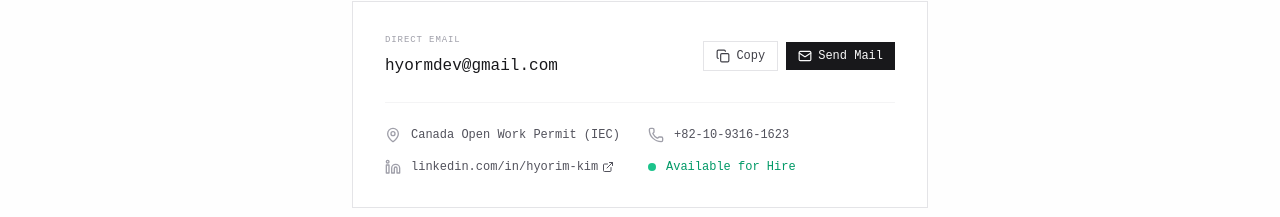
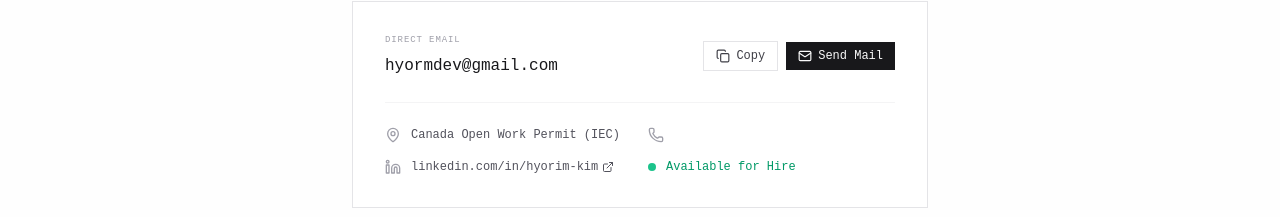
Before and after one commit to Hyorm/hyorm.github.io, a React (Vite) app: page / in a window 1280 px wide. Shown: the part 3658-3875 px from the top of the page. Built offline with nearby package versions, Linux system fonts and the light colour scheme.

Commit message:
Update Contact.tsx

```diff
--- a/src/components/Contact.tsx
+++ b/src/components/Contact.tsx
@@ -71,7 +71,7 @@ export default function Contact() {
 
             <div className="flex items-center gap-2.5">
               <Phone className="h-4 w-4 text-zinc-400 shrink-0" />
-              <span>+82-10-9316-1623</span>
+              <span></span>
             </div>
 
             <div className="flex items-center gap-2.5">
```
